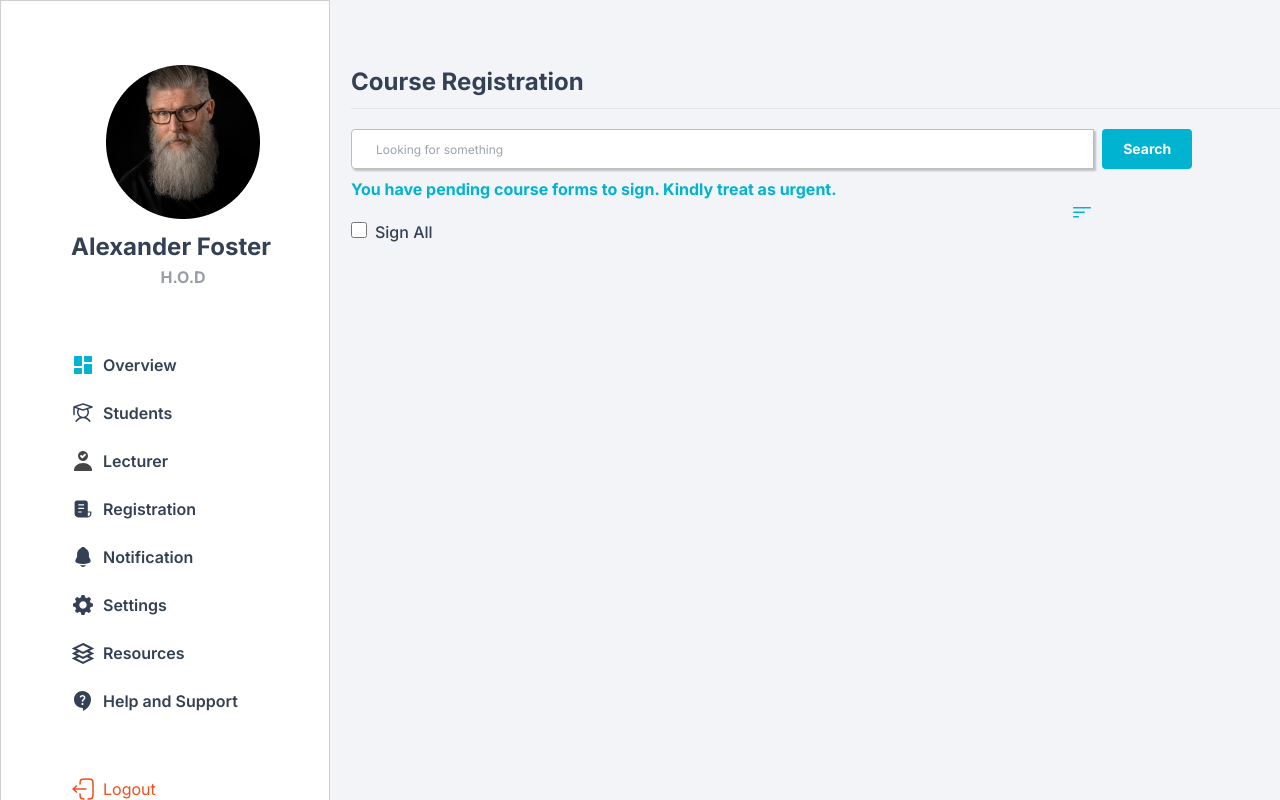
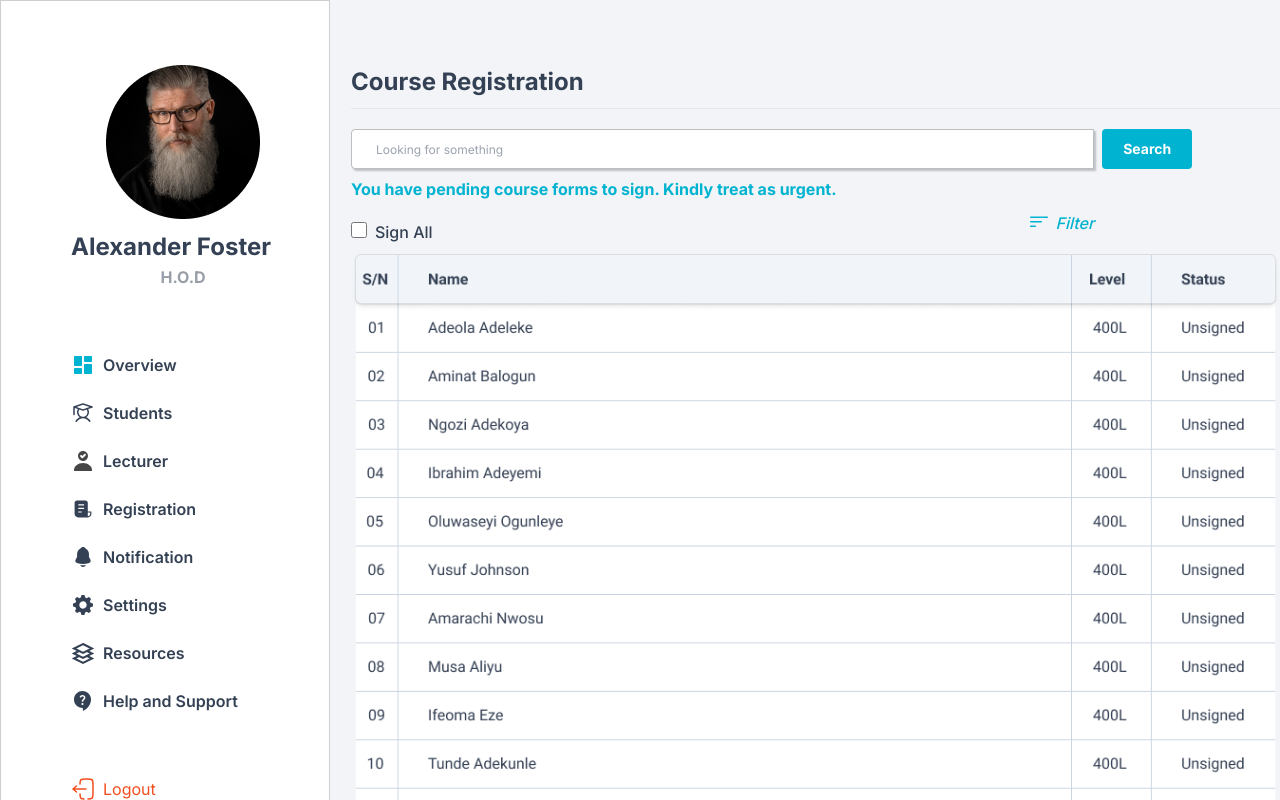
Before and after one commit to chayilDeborah/socrs, a Next.js app: page /hod/register in a window 1280 px wide. Shown: the top 800 px of the page. Built offline with nearby package versions, Linux system fonts and the light colour scheme.

Commit message:
feat: complete Hod registration course page

```diff
--- a/app/component/HodCourse.js
+++ b/app/component/HodCourse.js
@@ -1,6 +1,7 @@
 import Image from 'next/image'
 import React from 'react';
-import filter from '../assets/filter.svg'
+import filter from '../assets/filter.svg';
+import hodcoursereg from '../assets/hodcoursereg.png'
 
 const HodCourse = () => {
     return (
@@ -20,13 +21,12 @@ const HodCourse = () => {
                                 <input type="checkbox" id='student' className='w-[16px] h-[16px] rounded-[4px] bg-[#fff] border-[1px] border-[#CECECE] focus:ring-none focus:border-none' />
                                 <label for="astype" className='text-[16px] text-[#344054] ml-[8px] font-medium   '>Sign All</label>
                             </div>
-                            <div>
+                            <div className='flex space-x-[5px] '>
                                 <Image src={filter} alt='filter' className='' />
-
-
+                                <i className='text-[16px] font-medium text-[#00B3D1] my-auto '>Filter</i>
                             </div>
-
                         </div>
+                        <Image src={hodcoursereg} alt='course-list' className='mt-[10px] mb-[100px] ' />
                     </div>
 
                 </div>
```
Also changed, not shown: app/assets/hodcoursereg.png (added).
